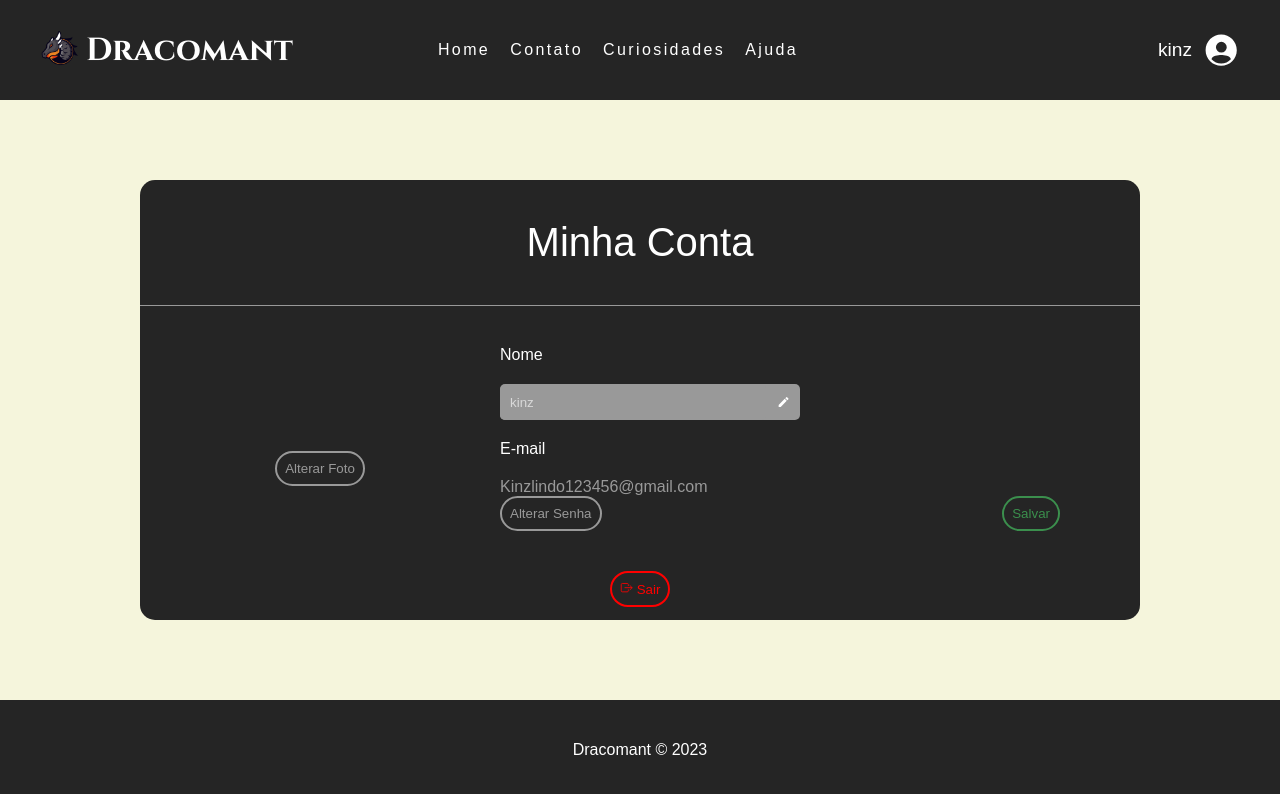
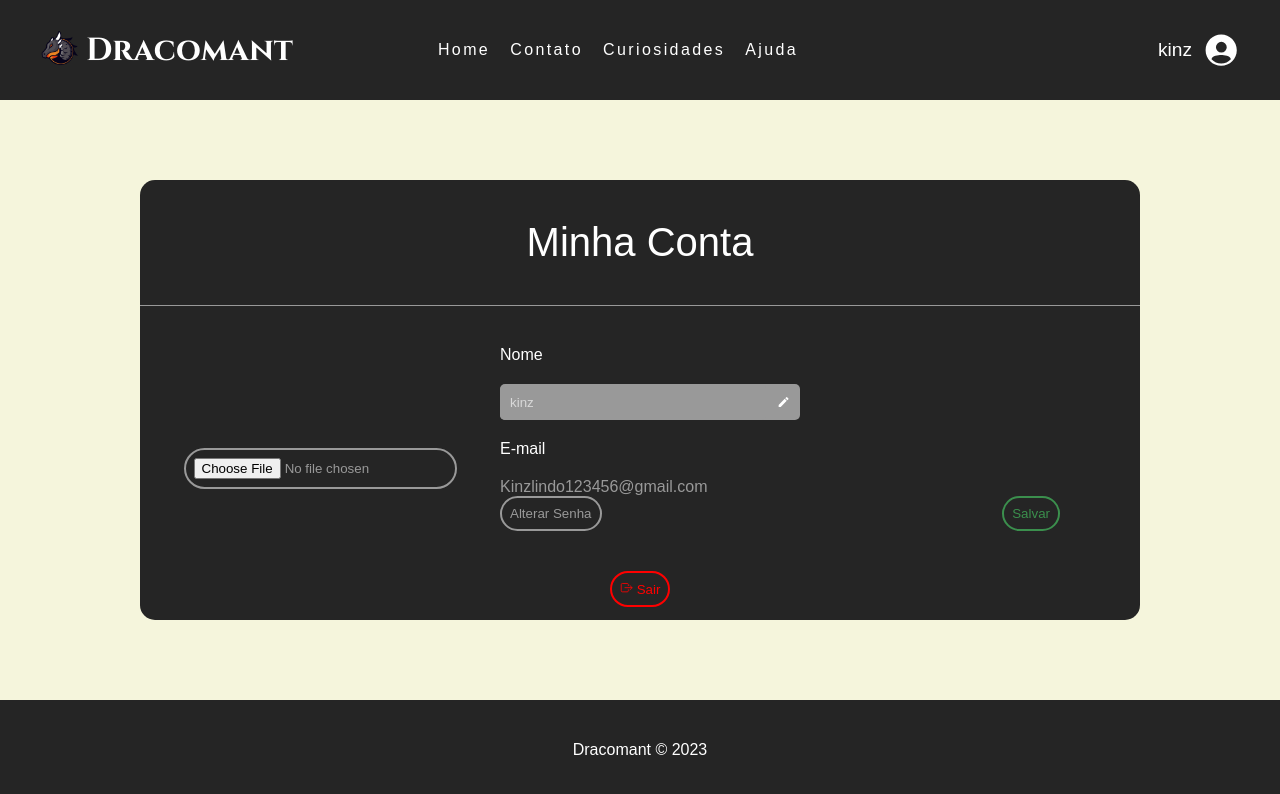
Before and after one commit to Kinz2901/Dracomant-React, a React (Vite) app: page /minhaconta in a window 1280 px wide. Shown: the top 794 px of the page. Built offline with nearby package versions, Linux system fonts and the light colour scheme; some icons are missing.

Commit message:
fiz adicionar imagem no conta

```diff
--- a/src/Pages/Conta/Conta.jsx
+++ b/src/Pages/Conta/Conta.jsx
@@ -7,10 +7,13 @@ import UserContext from "../../UserContext";
 import { useNavigate } from "react-router-dom";
 
 const Conta = () => {
-  const { nome, setNome, setLogin } = useContext(UserContext);
+  const { nome, setNome, setLogin, avatar, setAvatar } = useContext(UserContext);
   const [tempName, setTempName] = useState("");
   const inputName = useRef();
-  const navigate = useNavigate()
+  const [tempImg, setTempImg] = useState(null);
+  const [imagem, setImagem] = useState(null);
+  const [teste, setTeste] = useState("")
+  const navigate = useNavigate();
 
   useEffect(() => {
     setTempName(nome);
@@ -23,7 +26,7 @@ const Conta = () => {
 
   function logout() {
     setLogin(false);
-    navigate("/login")
+    navigate("/login");
   }
 
   function cancel() {
@@ -32,6 +35,7 @@ const Conta = () => {
 
   function salvar() {
     setNome(tempName);
+    setAvatar(tempImg)
   }
 
   return (
@@ -41,11 +45,21 @@ const Conta = () => {
         <div className={styles.components}>
           <div className={styles.fotoEBtn}>
             <div className={styles.fotoPerfil}>
-              <FaCircleUser className={styles.iconUser} />
+              {imagem? <img src={imagem} className={styles.iconUser} alt="imagem de perfil"/> :
+              <FaCircleUser className={styles.iconUser} />}
             </div>
-            <button className={`${styles.button} ${styles.btnFoto}`}>
-              Alterar Foto
-            </button>
+            <input
+              type="file"
+              accept="imagem/jpg, image/jpeg, image/png"
+
+              onChange={({target: {files}}) => {
+                files[0] && setTempImg(files[0].name)
+                if(files) {
+                  setImagem(URL.createObjectURL(files[0]))
+                }
+              }}
+              className={`${styles.button} ${styles.btnFoto}`}
+            ></input>
           </div>
           <div className={styles.blocoDois}>
             <div className={styles.escritas}>
--- a/src/Pages/Conta/index.module.css
+++ b/src/Pages/Conta/index.module.css
@@ -38,6 +38,7 @@
   width: 100%;
   height: 100%;
   color: #d9d9d9;
+  border-radius: 50%;
 }
 
 .fotoEBtn {
--- a/src/UserContext.jsx
+++ b/src/UserContext.jsx
@@ -5,13 +5,14 @@ export const UserContext = createContext()
 export const UserStorage = ({children}) => {
   const [data, setData] = useState(null)
   const [nome, setNome] = useState("kinz")
+  const [avatar, setAvatar] = useState(null)
   const [login, setLogin] = useState(true)
   const [loading, setLoading] = useState(false)
   const [error, setError] = useState(null)
 
   return (
     <UserContext.Provider
-      value={{ nome, setNome, login, setLogin }}
+      value={{ nome, setNome, login, setLogin, avatar, setAvatar }}
     >
       {children}
     </UserContext.Provider>
```
